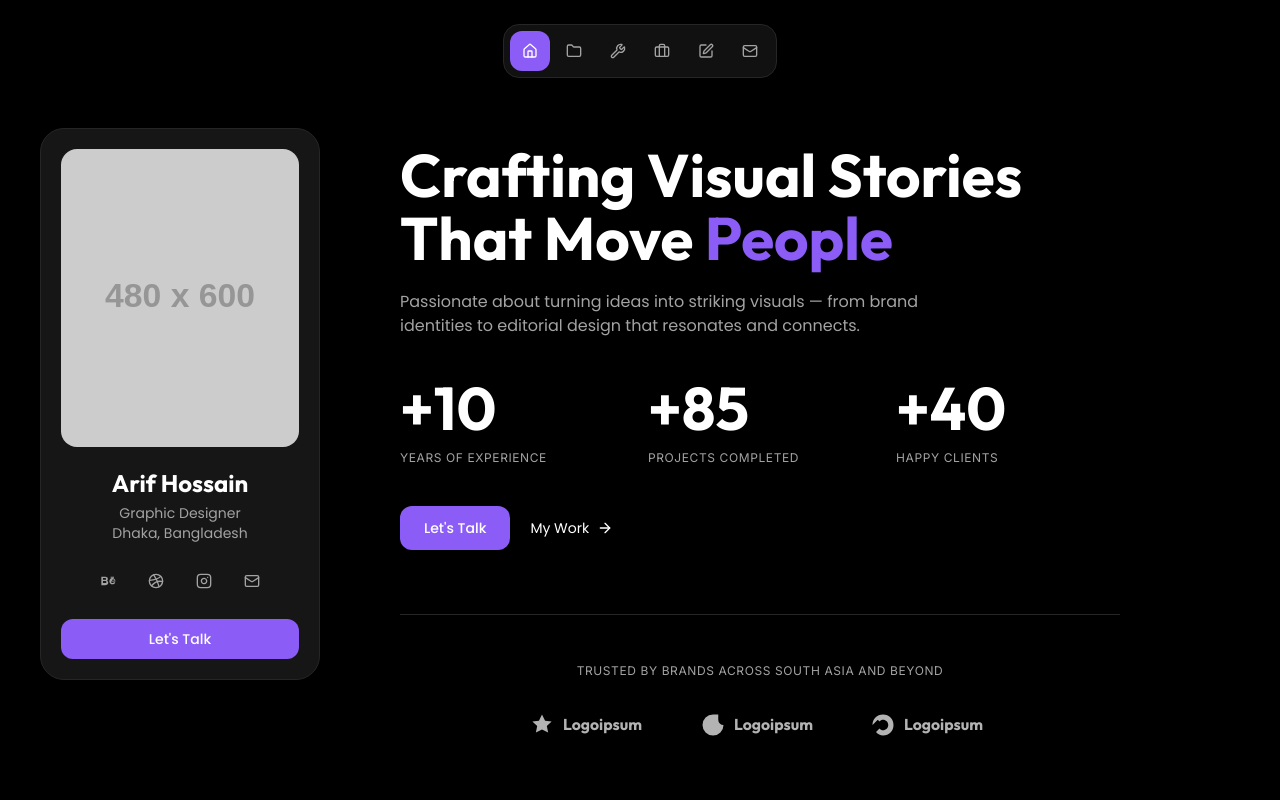
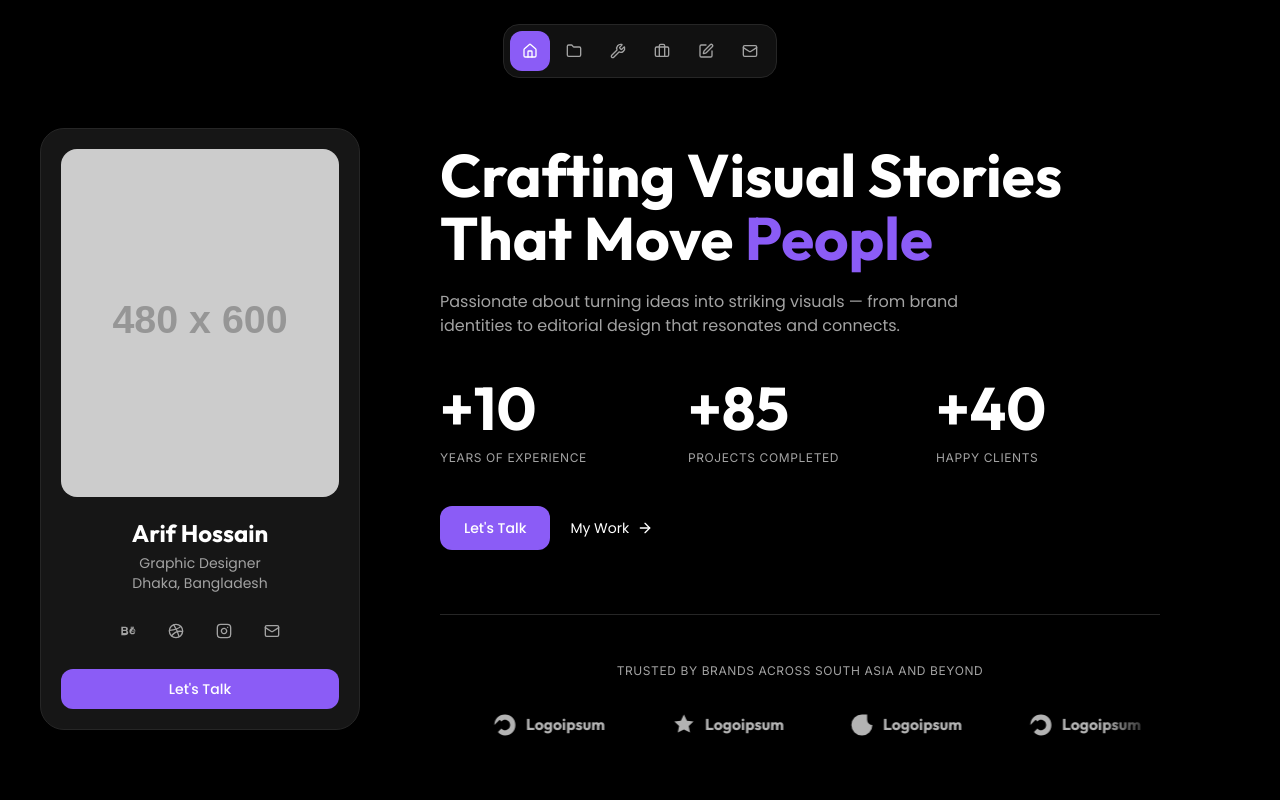
Before and after one commit to shantoislam242/client-portfolio, a Next.js app: page / in a window 1280 px wide. Shown: the top 800 px of the page. Built offline with nearby package versions, Linux system fonts and the light colour scheme.

Commit message:
feat: enlarge sidebar to 320px and add infinite marquee for company logos (hover-to-pause, edge fade, reduced-motion respected)

```diff
--- a/app/globals.css
+++ b/app/globals.css
@@ -131,6 +131,41 @@ body {
   color: white;
 }
 
+/* Marquee — used by CompaniesStrip for infinite logo scroll */
+@keyframes marquee {
+  from {
+    transform: translateX(0);
+  }
+  to {
+    transform: translateX(-50%);
+  }
+}
+
+.marquee-track {
+  animation: marquee 30s linear infinite;
+}
+
+.marquee-track:hover {
+  animation-play-state: paused;
+}
+
+.marquee-mask {
+  mask-image: linear-gradient(
+    to right,
+    transparent 0%,
+    black 8%,
+    black 92%,
+    transparent 100%
+  );
+  -webkit-mask-image: linear-gradient(
+    to right,
+    transparent 0%,
+    black 8%,
+    black 92%,
+    transparent 100%
+  );
+}
+
 @layer base {
   * {
     @apply border-border outline-ring/50;
--- a/components/layout/sidebar.tsx
+++ b/components/layout/sidebar.tsx
@@ -4,7 +4,7 @@ import { profile, hero } from "@/lib/data";
 
 export function Sidebar() {
   return (
-    <aside className="w-full lg:w-[280px] shrink-0">
+    <aside className="w-full lg:w-[320px] shrink-0">
       <div className="lg:sticky lg:top-24">
         <div className="rounded-3xl bg-bg-card border border-border-subtle p-5">
           <div className="relative aspect-[4/5] w-full overflow-hidden rounded-2xl bg-bg-card-hover">
@@ -12,7 +12,7 @@ export function Sidebar() {
               src={profile.portrait}
               alt={`Portrait of ${profile.name}`}
               fill
-              sizes="(min-width: 1024px) 240px, 100vw"
+              sizes="(min-width: 1024px) 280px, 100vw"
               className="object-cover"
               priority
             />
--- a/components/sections/companies-strip.tsx
+++ b/components/sections/companies-strip.tsx
@@ -2,7 +2,10 @@ import { companies } from "@/lib/data";
 import { FadeIn } from "@/components/motion/fade-in";
 import { LogoipsumLogo } from "@/components/icons/logoipsum";
 
-const variants = [1, 2, 3] as const;
+const logoSequence = Array.from({ length: 8 }, (_, i) => {
+  const variant = ((i % 3) + 1) as 1 | 2 | 3;
+  return { id: i, variant };
+});
 
 export function CompaniesStrip() {
   return (
@@ -10,14 +13,17 @@ export function CompaniesStrip() {
       <p className="text-center font-inter text-xs uppercase tracking-wider text-text-secondary">
         {companies.caption}
       </p>
-      <div className="mt-8 flex flex-wrap items-center justify-center gap-x-12 gap-y-6 opacity-70">
-        {companies.logos.map((slug, i) => (
-          <LogoipsumLogo
-            key={slug}
-            variant={variants[i % 3]}
-            className="h-7 w-auto text-text-primary"
-          />
-        ))}
+      <div className="mt-8 marquee-mask overflow-hidden">
+        <div className="marquee-track flex w-max items-center gap-14 will-change-transform">
+          {[...logoSequence, ...logoSequence].map(({ id, variant }, i) => (
+            <LogoipsumLogo
+              key={`${i}-${id}`}
+              variant={variant}
+              className="h-7 w-auto shrink-0 text-text-primary opacity-70"
+              aria-hidden="true"
+            />
+          ))}
+        </div>
       </div>
     </FadeIn>
   );
```
